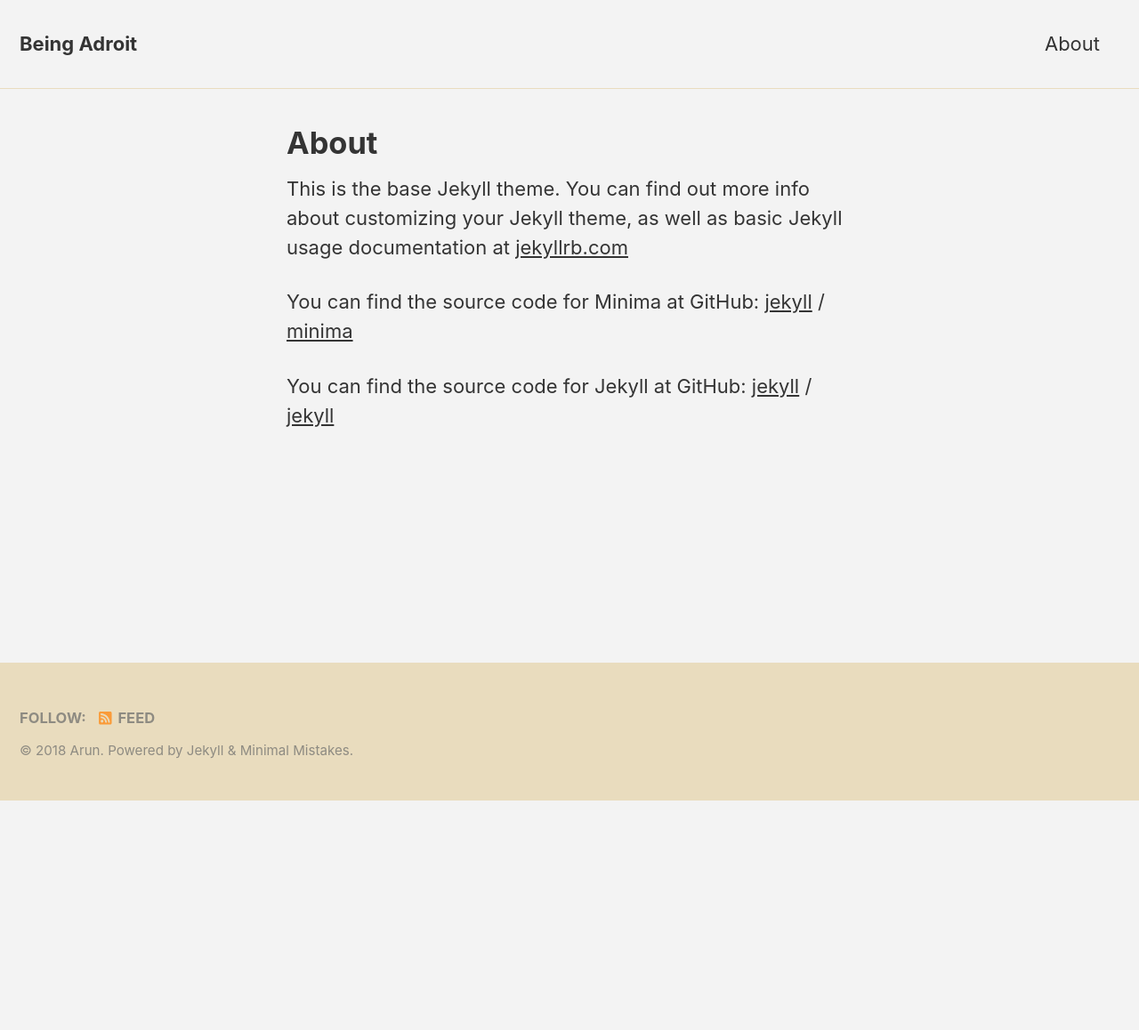
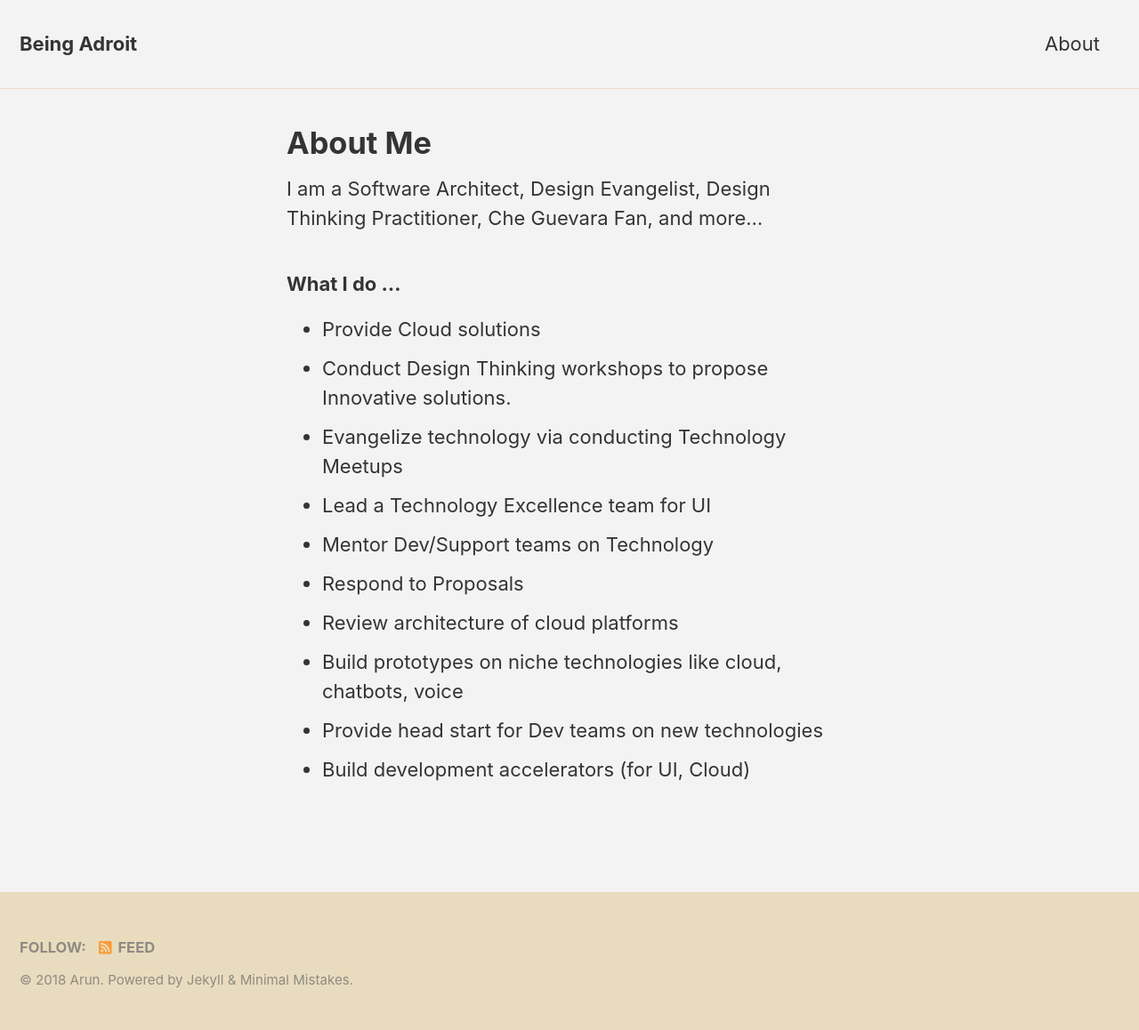
Before and after one commit to arun-ar/arun-ar.github.io, a Jekyll site: the page built from about.md, in a window 1280 px wide. Shown: the whole page at 89% size. Built offline with Jekyll 4.4.1, drawn with Linux system fonts in a browser that asks for light colours; nearby versions of some CDN libraries; before the commit the page ends 900 px from its top, so only the background shows below that.

Commit message:
changed content on about page

```diff
--- a/about.md
+++ b/about.md
@@ -1,18 +1,21 @@
 ---
 layout: single
-title: About
+title: About Me
 permalink: /about/
+comments: false
 ---
 
-This is the base Jekyll theme. You can find out more info about customizing your Jekyll theme, as well as basic Jekyll usage documentation at [jekyllrb.com](https://jekyllrb.com/)
+I am a Software Architect, Design Evangelist, Design Thinking Practitioner, Che Guevara Fan, and more...
 
-You can find the source code for Minima at GitHub:
-[jekyll][jekyll-organization] /
-[minima](https://github.com/jekyll/minima)
+### What I do ...
 
-You can find the source code for Jekyll at GitHub:
-[jekyll][jekyll-organization] /
-[jekyll](https://github.com/jekyll/jekyll)
-
-
-[jekyll-organization]: https://github.com/jekyll
+- Provide Cloud solutions
+- Conduct Design Thinking workshops to propose Innovative solutions.
+- Evangelize technology via conducting Technology Meetups
+- Lead a Technology Excellence team for UI
+- Mentor Dev/Support teams on Technology
+- Respond to Proposals
+- Review architecture of cloud platforms
+- Build prototypes on niche technologies like cloud, chatbots, voice
+- Provide head start for Dev teams on new technologies
+- Build development accelerators (for UI, Cloud)
```
